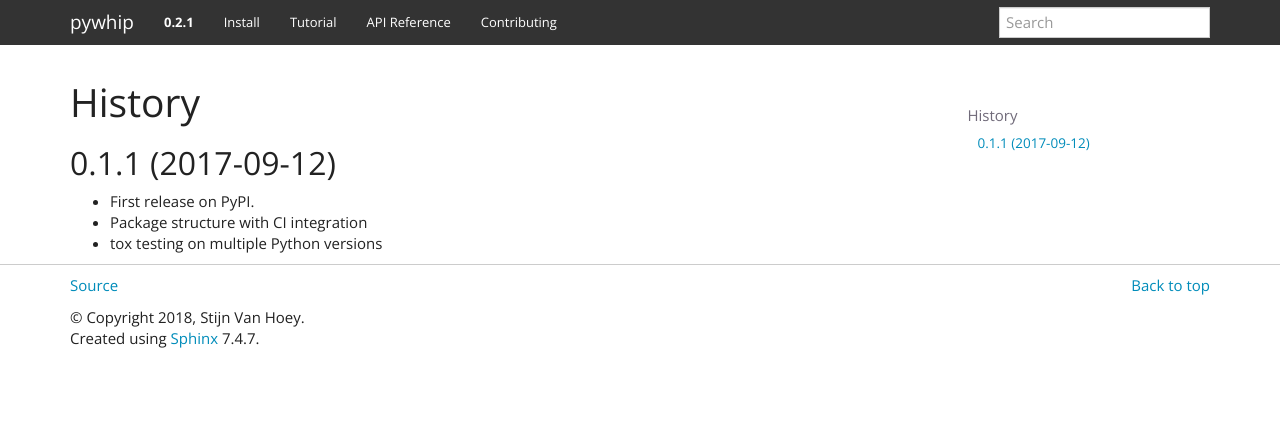
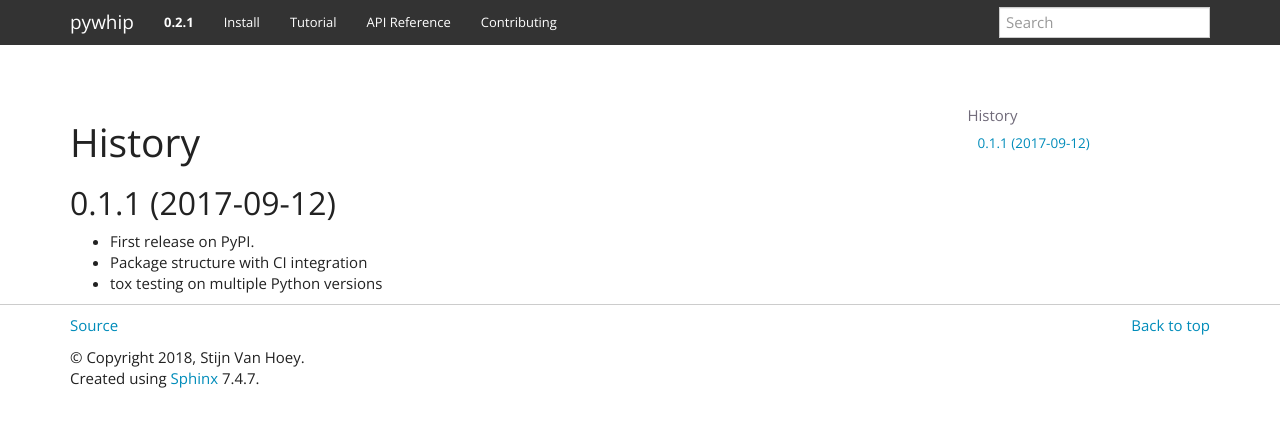
Before and after one commit to inbo/pywhip, a Sphinx documentation site: the page built from docs/history.rst, in a window 1280 px wide. Shown: the top 427 px of the page. Built offline with Sphinx 7.4.7, drawn with Linux system fonts in a browser that asks for light colours.

Commit message:
Update template

```diff
--- a/docs/_static/css/custom.css
+++ b/docs/_static/css/custom.css
@@ -9,3 +9,7 @@
 #home-sidebar-external-links a {
     color: #008cba;
 }
+
+.content h1 {
+    padding-top: 40px;
+}
```
